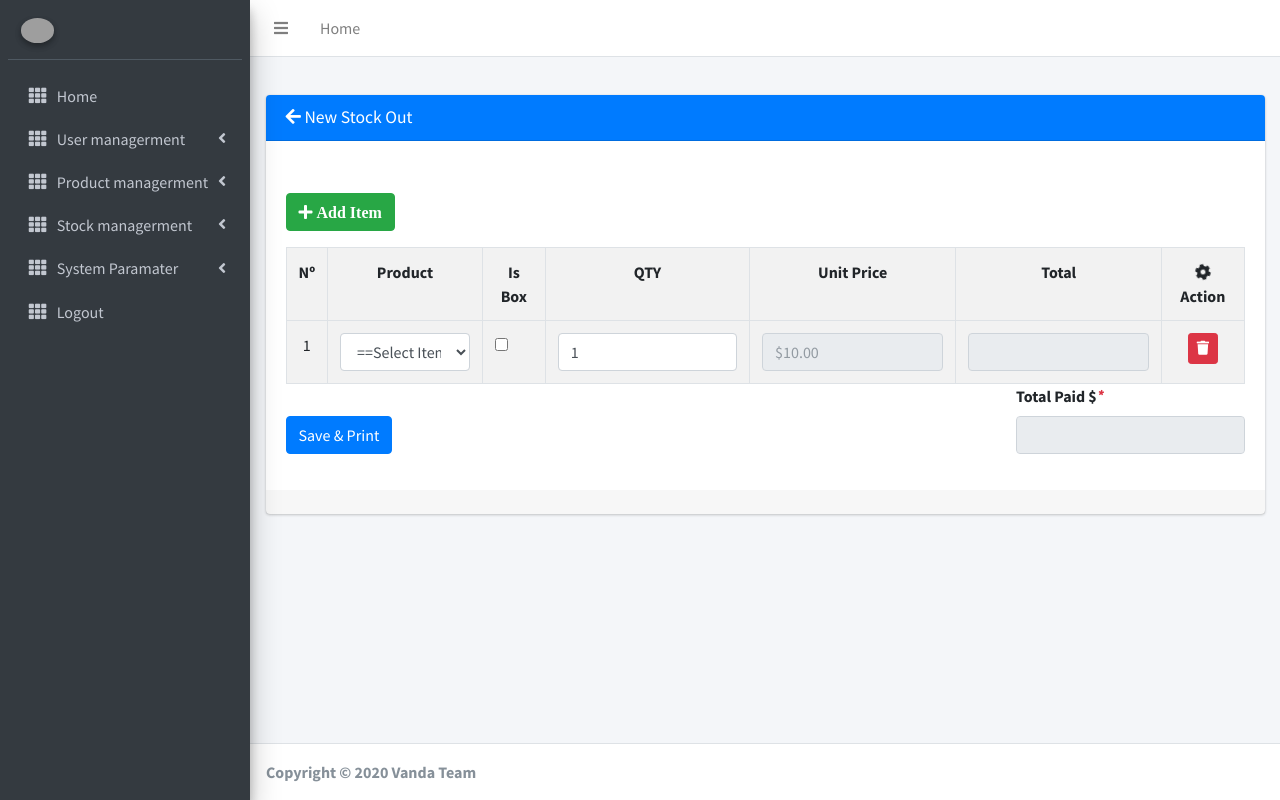
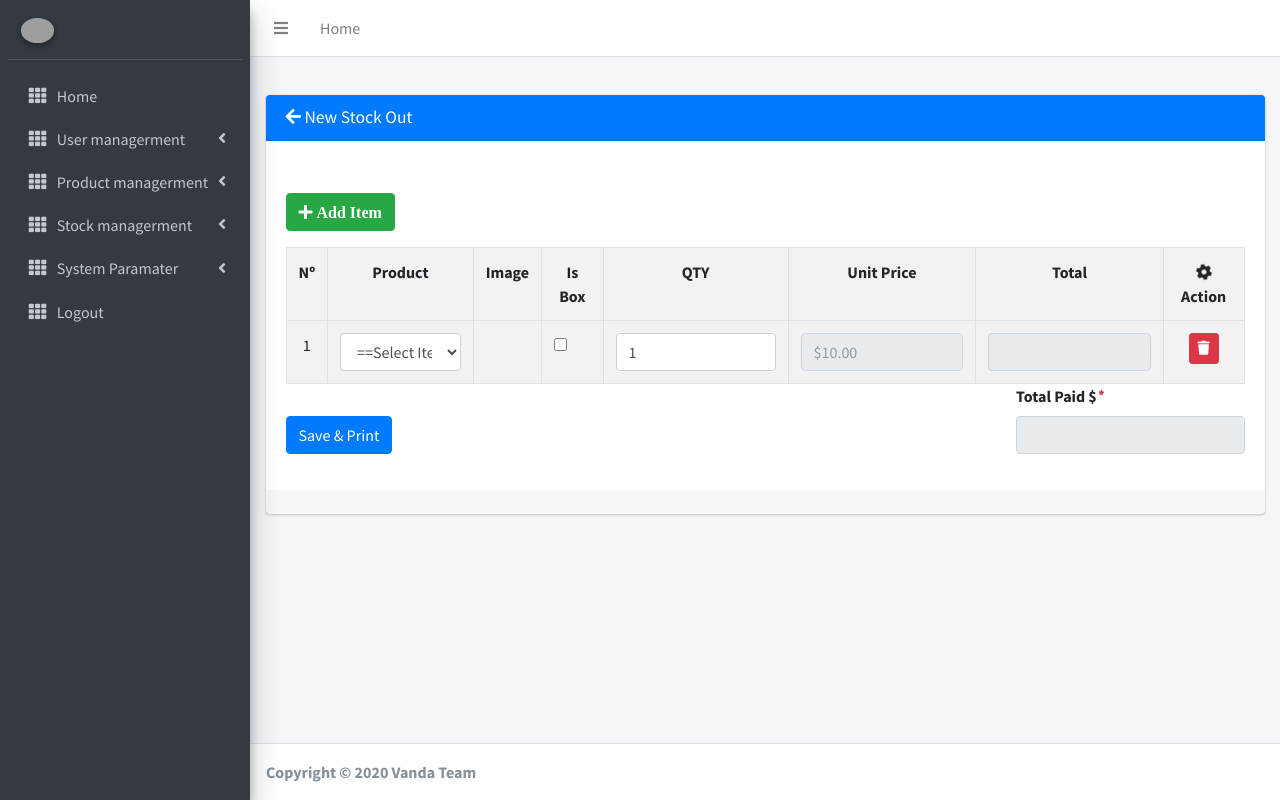
Before and after one commit to Vanda-Git/Cambo-Aroma, a PHP site: page /stockOut/add.php in a window 1280 px wide. Run offline with PHP 8.4, Linux system fonts and the light colour scheme; the visitor is signed in with stand-in values (Sample User, id 1); data that the repository does not hold is empty; some libraries are stand-ins or nearby versions; grey boxes are pictures that could not be loaded.

Commit message:
Commit add image stock out

```diff
--- a/public/back/config/database.php
+++ b/public/back/config/database.php
@@ -3,6 +3,10 @@ $servername = "localhost";
 $username = "root";
 $password = "";
 $database = "aroma";
+$servername = "sql310.epizy.com";
+$username = "epiz_26878973";
+$password = "WGW4a8FiWDXE";
+$database = "epiz_26878973_aroma";
 
 // Create connection
 $conn = new mysqli($servername, $username, $password,$database);
--- a/public/back/stockOut/add.php
+++ b/public/back/stockOut/add.php
@@ -99,6 +99,7 @@ if (isset($_POST["btn_save"])) {
                                     <tr class="text-center">
                                         <th>Nº</th>
                                         <th>Product</th>
+                                        <th>Image</th>
                                         <th>Is Box</th>
                                         <th>QTY</th>
                                         <th>Unit Price</th>
@@ -127,6 +128,9 @@ if (isset($_POST["btn_save"])) {
                                                 ?>
                                             </select>
                                             <font color="blue" class="message_pice_per_box"></font>
+                                        </td>
+                                        <td>
+                                            <img src="" width="80px" class="img_product" alt="">
                                         </td>
                                         <td>
                                             <input type="checkbox" onclick="isbox(this)" name="chk_isbox" class="chk_isbox">
@@ -237,6 +241,7 @@ if (isset($_POST["btn_save"])) {
                 $(e).parents('tr').find(".txt_unit_price").val(obj[0].pr_price);
                 $(e).parents('tr').find(".txt_pice_per_box").val(obj[0].pice_per_box);
                 $(e).parents('tr').find(".message_pice_per_box").html(obj[0].pice_per_box + " pc per box");
+                $(e).parents('tr').find(".img_product").attr("src","../Asset/images/product/"+obj[0].pr_image);
 
                 gen_subtotal(e);
                 grand_total();
```
Also changed, not shown: public/back/Asset/images/product/210714151505-1647.png (added), public/back/Asset/images/product/AROMA_LOGO.png (added).
